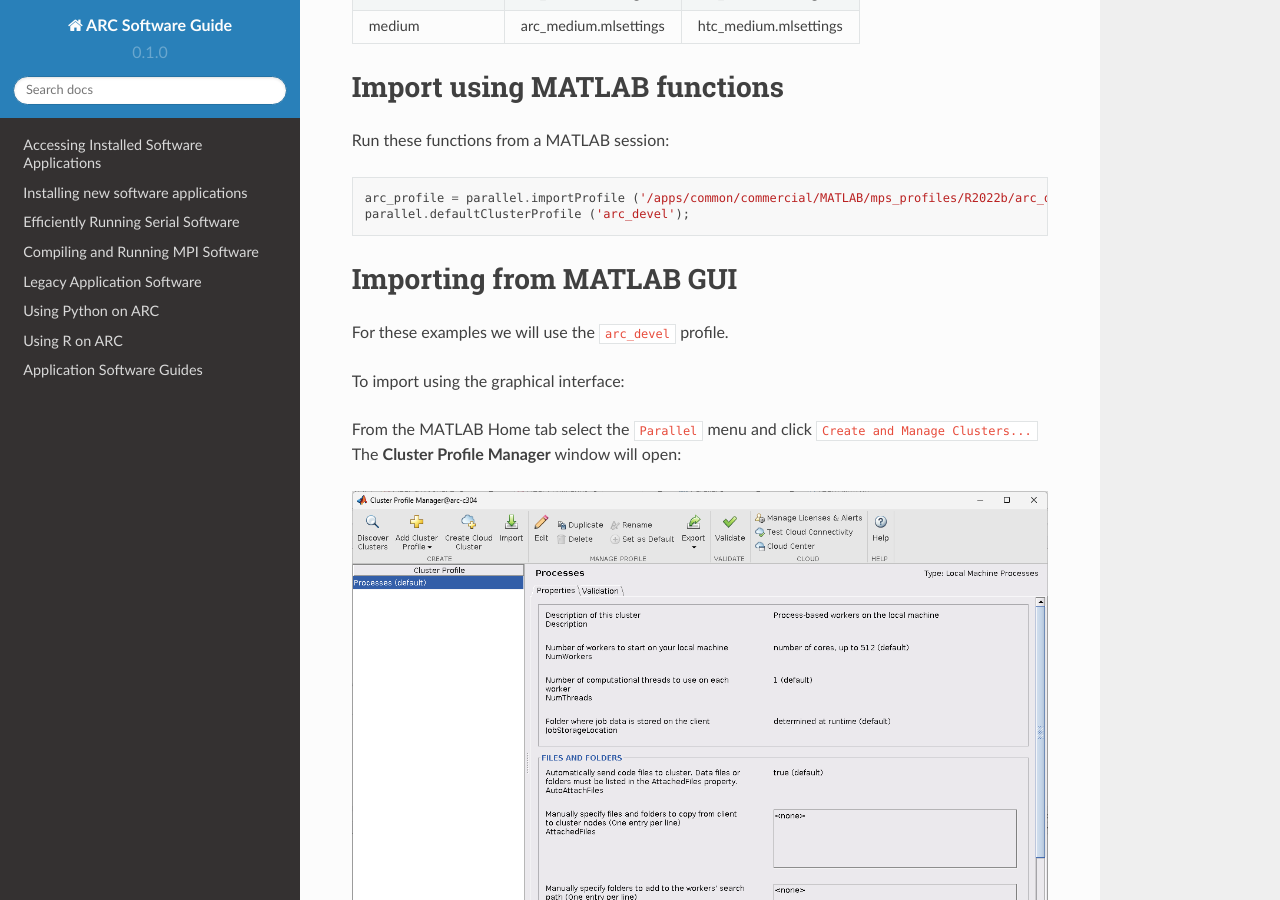
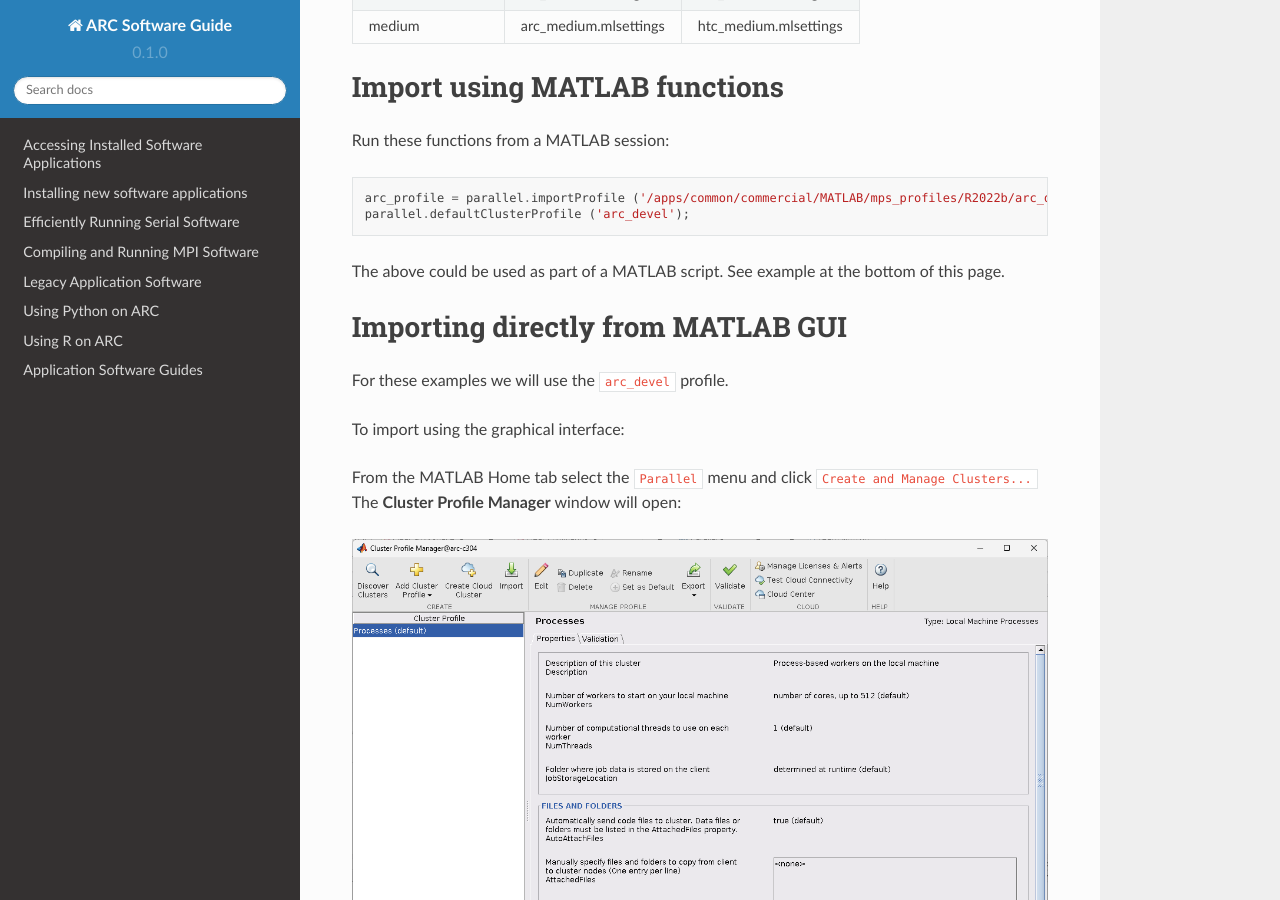
Before and after one commit to oxford-arc/arc-software-guide, a Sphinx documentation site: the page built from docs/source/apps/arc_matlab_mps.rst, in a window 1280 px wide and 900 px high, scrolled down 785 px. Built offline with Sphinx 7.4.7 and the Read the Docs theme 2.0.0, drawn with Linux system fonts in a browser that asks for light colours.

Commit message:
Update arc_matlab_mps.rst

```diff
--- a/docs/source/apps/arc_matlab_mps.rst
+++ b/docs/source/apps/arc_matlab_mps.rst
@@ -40,8 +40,10 @@ Run these functions from a MATLAB session::
    arc_profile = parallel.importProfile ('/apps/common/commercial/MATLAB/mps_profiles/R2022b/arc_devel.mlsettings');
    parallel.defaultClusterProfile ('arc_devel');
 
-Importing from MATLAB GUI
-=========================
+The above could be used as part of a MATLAB script. See example at the bottom of this page.
+
+Importing directly from MATLAB GUI
+==================================
 
 For these examples we will use the ``arc_devel`` profile.
 
```
